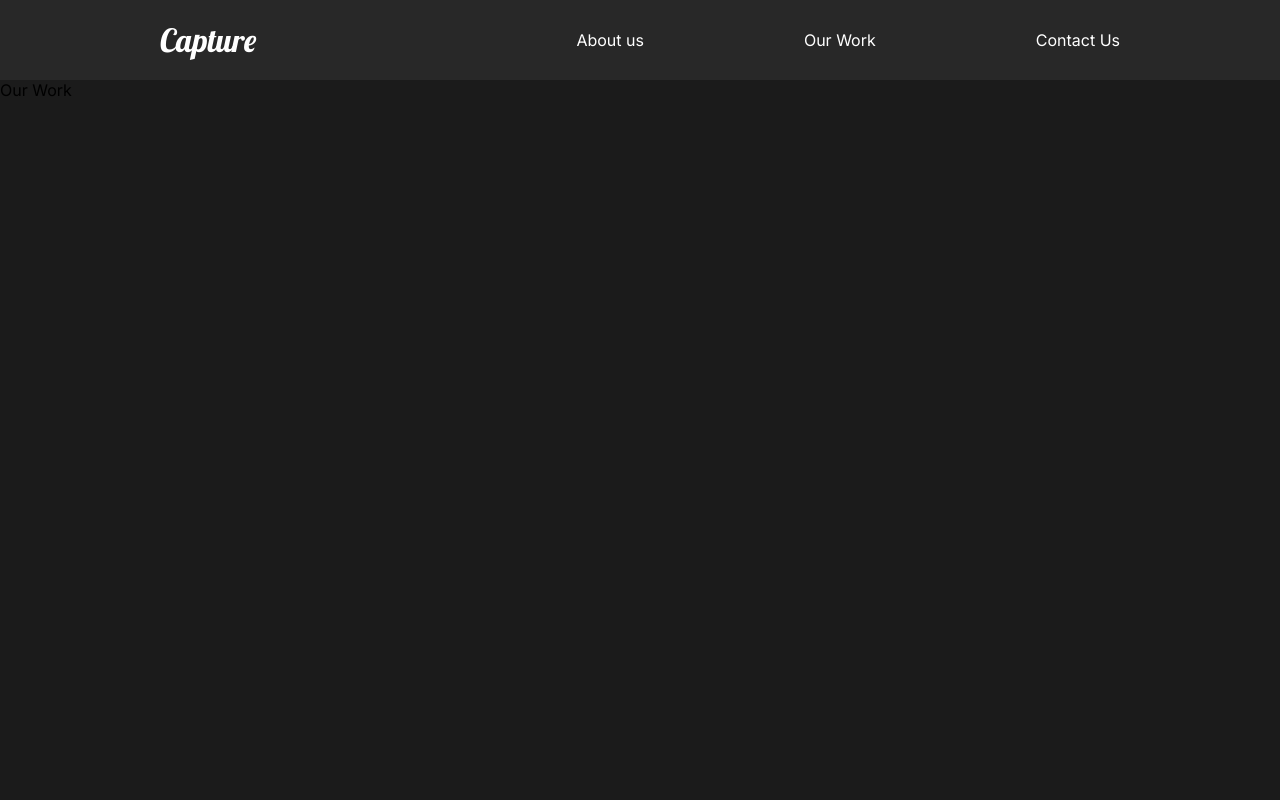
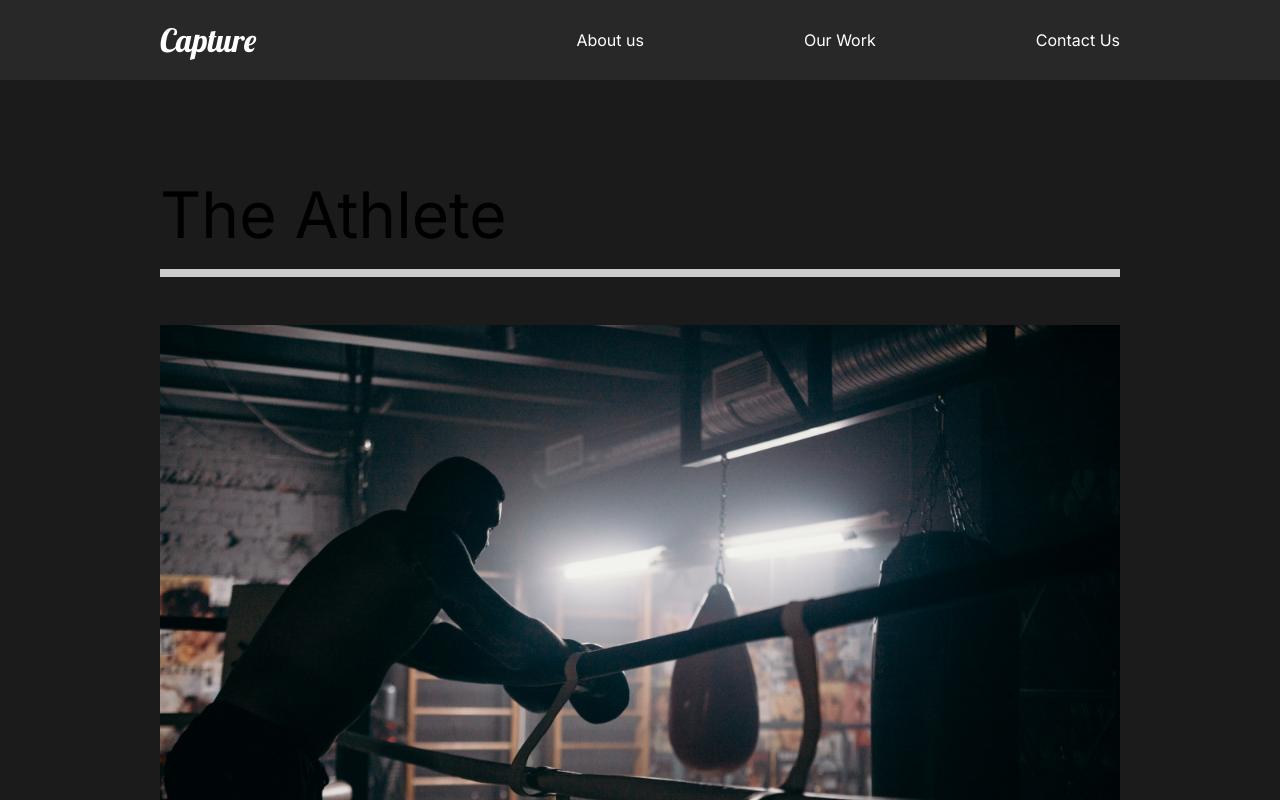
Before and after one commit to Micosilent/react-filmportfolio, a React (Create React App) app: page /work in a window 1280 px wide. Shown: the top 800 px of the page. Built offline with nearby package versions, Linux system fonts and the light colour scheme.

Commit message:
Added content to OurWork

```diff
--- a/src/pages/OurWork.js
+++ b/src/pages/OurWork.js
@@ -1,7 +1,61 @@
 import React from "react";
+import styled from "styled-components";
+import { Link } from "react-router-dom";
+//images
+import athlete from "../img/athlete-small.png";
+import theracer from "../img/theracer-small.png";
+import goodtimes from "../img/goodtimes-small.png";
 
 const OurWork = () => {
-  return <div>Our Work</div>;
+  return (
+    <div>
+      <StyledWork>
+        <StyledMovie>
+          <h2>The Athlete</h2>
+          <div className="line"></div>
+          <Link>
+            <img src={athlete} alt="A boxer staring into the distance" />
+          </Link>
+        </StyledMovie>
+        <StyledMovie>
+          <h2>The Racer</h2>
+          <div className="line"></div>
+          <Link>
+            <img src={theracer} alt="A woman sitting on a car" />
+          </Link>
+        </StyledMovie>
+        <StyledMovie>
+          <h2>Good Times</h2>
+          <div className="line"></div>
+          <Link>
+            <img src={goodtimes} alt="A couple hugging under a tree" />
+          </Link>
+        </StyledMovie>
+      </StyledWork>
+    </div>
+  );
 };
 
+const StyledWork = styled.div`
+  min-height: 100vh;
+  overflow: hidden;
+  padding: 5rem 10rem;
+  h2 {
+    padding: 1rem 0rem;
+  }
+`;
+const StyledMovie = styled.div`
+  padding-bottom: 10rem;
+  .line {
+    height: 0.5rem;
+    background: #cccccc;
+    margin-bottom: 3rem;
+  }
+  img {
+    width: 100%;
+    height: 70vh;
+    object-fit: cover;
+  }
+`;
+
 export default OurWork;
```
